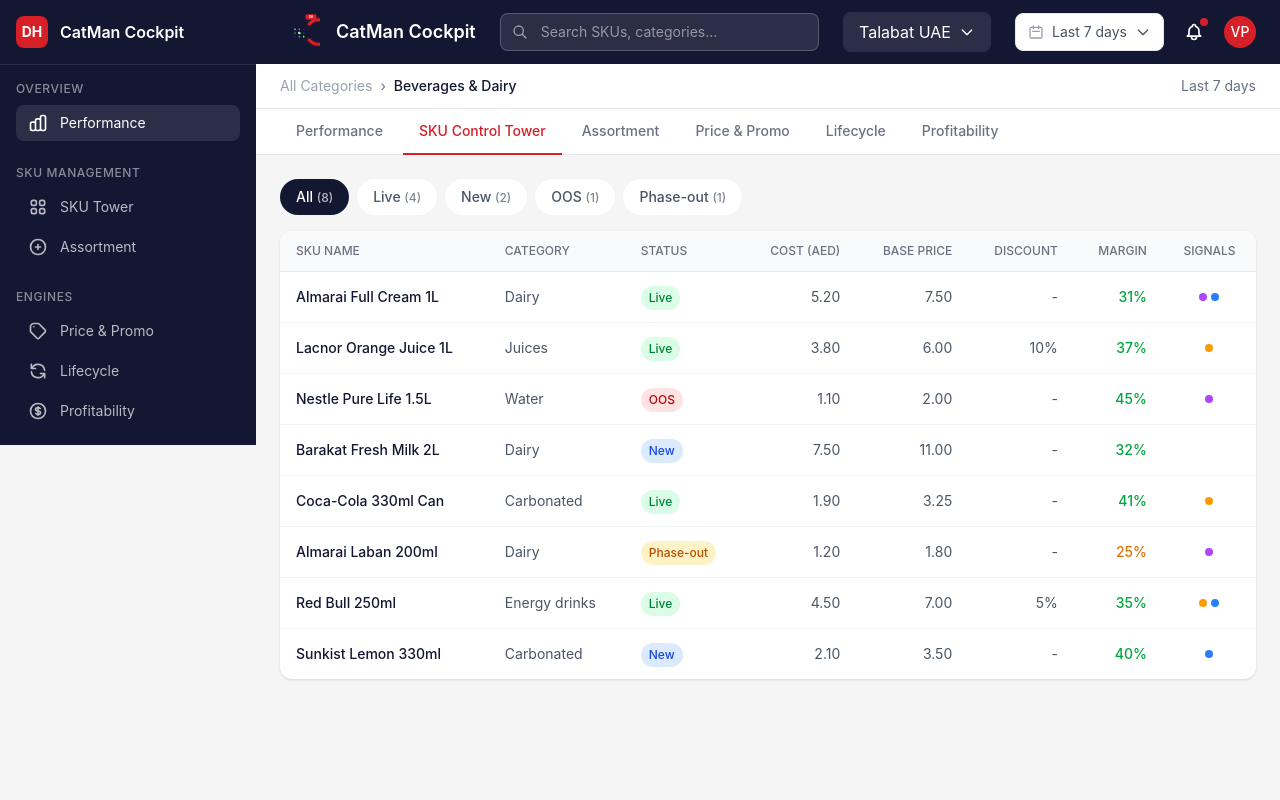
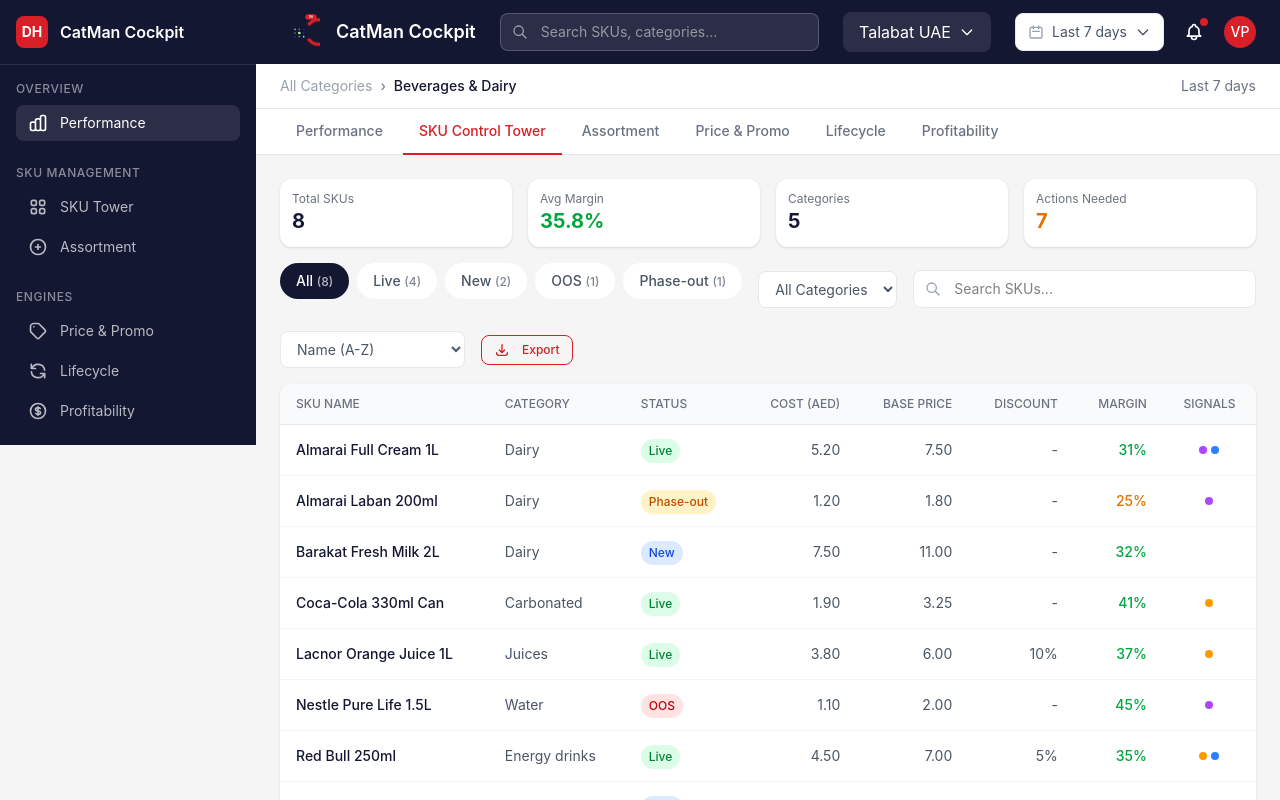
Before and after one commit to Vpazhedath/catman-cockpit, a Next.js app: page /sku-tower in a window 1280 px wide. Built offline with nearby package versions, Linux system fonts and the light colour scheme.

Commit message:
Enhance SKU Tower with search, filtering, and sorting
- Add search functionality for SKUs
- Add category filter dropdown
- Add sorting options (name, margin, price)
- Add summary stats cards
- Add export button
- Improve UI layout

Co-Authored-By: Claude Opus 4.6 <noreply@anthropic.com>

```diff
--- a/app/sku-tower/page.tsx
+++ b/app/sku-tower/page.tsx
@@ -1,13 +1,66 @@
 'use client';
 
-import { useState } from 'react';
+import { useState, useMemo } from 'react';
 import { FilterChips } from '@/components/FilterChips';
 import { SKUTable } from '@/components/SKUTable';
 import { SAMPLE_SKUS } from '@/lib/sample-data';
+import { Card } from '@/components/ui/Card';
+import { Button } from '@/components/ui/Button';
+import { Badge } from '@/components/ui/Badge';
 
 export default function SKUTowerPage() {
   const [activeFilter, setActiveFilter] = useState('all');
+  const [searchQuery, setSearchQuery] = useState('');
+  const [selectedCategory, setSelectedCategory] = useState('all');
+  const [sortBy, setSortBy] = useState<'name' | 'margin' | 'price'>('name');
+  const [sortOrder, setSortOrder] = useState<'asc' | 'desc'>('asc');
 
+  // Get unique categories
+  const categories = useMemo(() => {
+    const cats = new Set(SAMPLE_SKUS.map(s => s.category));
+    return ['all', ...Array.from(cats)];
+  }, []);
+
+  // Filter and sort data
+  const filteredData = useMemo(() => {
+    let data = [...SAMPLE_SKUS];
+
+    // Status filter
+    if (activeFilter !== 'all') {
+      data = data.filter(s => s.status === activeFilter);
+    }
+
+    // Category filter
+    if (selectedCategory !== 'all') {
+      data = data.filter(s => s.category === selectedCategory);
+    }
+
+    // Search filter
+    if (searchQuery) {
+      const query = searchQuery.toLowerCase();
+      data = data.filter(s =>
+        s.name.toLowerCase().includes(query) ||
+        s.category.toLowerCase().includes(query)
+      );
+    }
+
+    // Sort
+    data.sort((a, b) => {
+      let comparison = 0;
+      if (sortBy === 'name') {
+        comparison = a.name.localeCompare(b.name);
+      } else if (sortBy === 'margin') {
+        comparison = a.margin - b.margin;
+      } else if (sortBy === 'price') {
+        comparison = a.basePrice - b.basePrice;
+      }
+      return sortOrder === 'asc' ? comparison : -comparison;
+    });
+
+    return data;
+  }, [activeFilter, selectedCategory, searchQuery, sortBy, sortOrder]);
+
+  // Calculate counts
   const counts = {
     all: SAMPLE_SKUS.length,
     live: SAMPLE_SKUS.filter(s => s.status === 'live').length,
@@ -16,17 +69,116 @@ export default function SKUTowerPage() {
     'phase-out': SAMPLE_SKUS.filter(s => s.status === 'phase-out').length,
   };
 
-  const filteredData = activeFilter === 'all'
-    ? SAMPLE_SKUS
-    : SAMPLE_SKUS.filter(s => s.status === activeFilter);
+  // Summary stats
+  const avgMargin = useMemo(() => {
+    const total = filteredData.reduce((sum, s) => sum + s.margin, 0);
+    return filteredData.length > 0 ? (total / filteredData.length).toFixed(1) : '0';
+  }, [filteredData]);
+
+  const totalValue = useMemo(() => {
+    return filteredData.reduce((sum, s) => sum + s.basePrice, 0).toFixed(2);
+  }, [filteredData]);
 
   return (
     <div className="space-y-4">
-      <FilterChips
-        activeFilter={activeFilter}
-        onFilterChange={setActiveFilter}
-        counts={counts}
-      />
+      {/* Summary Cards */}
+      <div className="grid grid-cols-1 md:grid-cols-4 gap-4">
+        <Card padding="sm">
+          <p className="text-xs text-gray-500">Total SKUs</p>
+          <p className="text-xl font-bold text-dh-blue">{filteredData.length}</p>
+        </Card>
+        <Card padding="sm">
+          <p className="text-xs text-gray-500">Avg Margin</p>
+          <p className="text-xl font-bold text-green-600">{avgMargin}%</p>
+        </Card>
+        <Card padding="sm">
+          <p className="text-xs text-gray-500">Categories</p>
+          <p className="text-xl font-bold text-dh-blue">{categories.length - 1}</p>
+        </Card>
+        <Card padding="sm">
+          <p className="text-xs text-gray-500">Actions Needed</p>
+          <p className="text-xl font-bold text-amber-600">
+            {filteredData.filter(s => s.engineSignals.length > 0).length}
+          </p>
+        </Card>
+      </div>
+
+      {/* Filters Row */}
+      <div className="flex flex-wrap items-center gap-4">
+        {/* Status Filter */}
+        <FilterChips
+          activeFilter={activeFilter}
+          onFilterChange={setActiveFilter}
+          counts={counts}
+        />
+
+        {/* Category Filter */}
+        <select
+          value={selectedCategory}
+          onChange={(e) => setSelectedCategory(e.target.value)}
+          className="px-3 py-2 bg-white border border-gray-200 rounded-lg text-sm text-gray-600 focus:outline-none focus:ring-2 focus:ring-dh-red"
+        >
+          {categories.map(cat => (
+            <option key={cat} value={cat}>
+              {cat === 'all' ? 'All Categories' : cat}
+            </option>
+          ))}
+        </select>
+
+        {/* Search */}
+        <div className="relative flex-1 min-w-48">
+          <svg
+            className="absolute left-3 top-1/2 -translate-y-1/2 w-4 h-4 text-gray-400"
+            fill="none"
+            stroke="currentColor"
+            viewBox="0 0 24 24"
+          >
+            <path strokeLinecap="round" strokeLinejoin="round" strokeWidth={2} d="M21 21l-6-6m2-5a7 7 0 11-14 0 7 7 0 0114 0z" />
+          </svg>
+          <input
+            type="text"
+            value={searchQuery}
+            onChange={(e) => setSearchQuery(e.target.value)}
+            placeholder="Search SKUs..."
+            className="w-full pl-10 pr-4 py-2 bg-white border border-gray-200 rounded-lg text-sm focus:outline-none focus:ring-2 focus:ring-dh-red"
+          />
+        </div>
+
+        {/* Sort */}
+        <select
+          value={`${sortBy}-${sortOrder}`}
+          onChange={(e) => {
+            const [field, order] = e.target.value.split('-');
+            setSortBy(field as 'name' | 'margin' | 'price');
+            setSortOrder(order as 'asc' | 'desc');
+          }}
+          className="px-3 py-2 bg-white border border-gray-200 rounded-lg text-sm text-gray-600 focus:outline-none focus:ring-2 focus:ring-dh-red"
+        >
+          <option value="name-asc">Name (A-Z)</option>
+          <option value="name-desc">Name (Z-A)</option>
+          <option value="margin-desc">Margin (High to Low)</option>
+          <option value="margin-asc">Margin (Low to High)</option>
+          <option value="price-desc">Price (High to Low)</option>
+          <option value="price-asc">Price (Low to High)</option>
+        </select>
+
+        {/* Export */}
+        <Button variant="outline" size="sm">
+          <svg className="w-4 h-4 mr-1" fill="none" stroke="currentColor" viewBox="0 0 24 24">
+            <path strokeLinecap="round" strokeLinejoin="round" strokeWidth={2} d="M4 16v1a3 3 0 003 3h10a3 3 0 003-3v-1m-4-4l-4 4m0 0l-4-4m4 4V4" />
+          </svg>
+          Export
+        </Button>
+      </div>
+
+      {/* Results count */}
+      {searchQuery && (
+        <p className="text-sm text-gray-500">
+          Found {filteredData.length} SKU{filteredData.length !== 1 ? 's' : ''} matching "{searchQuery}"
+        </p>
+      )}
+
+      {/* Table */}
       <SKUTable data={filteredData} />
     </div>
   );
```
